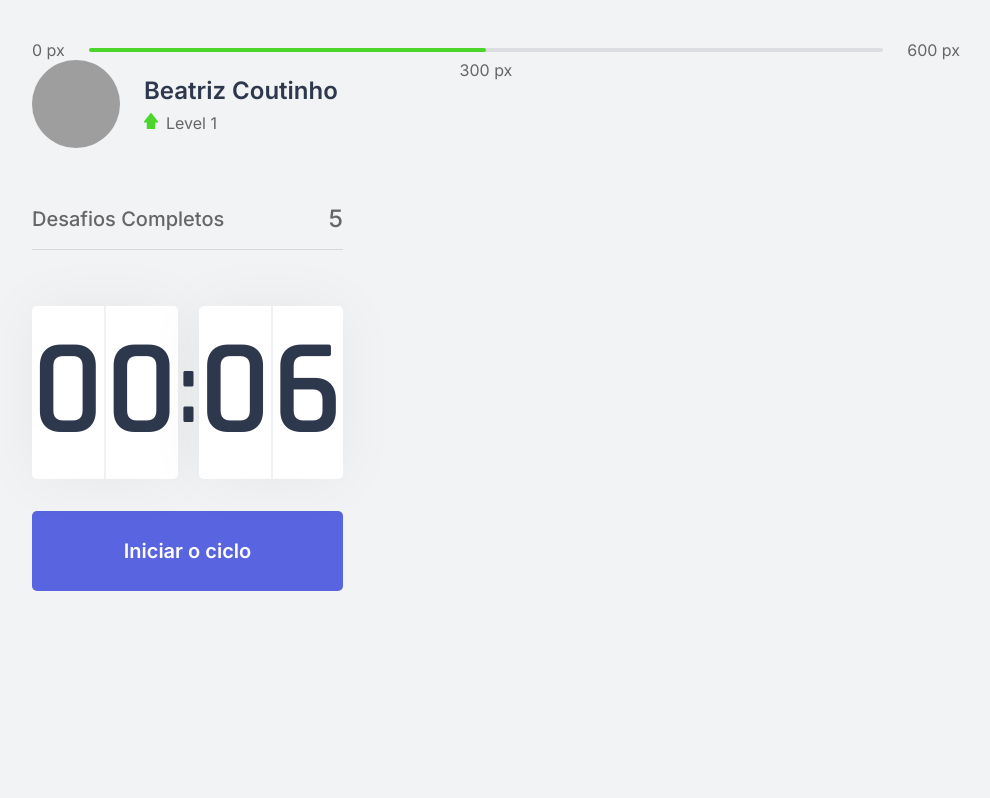
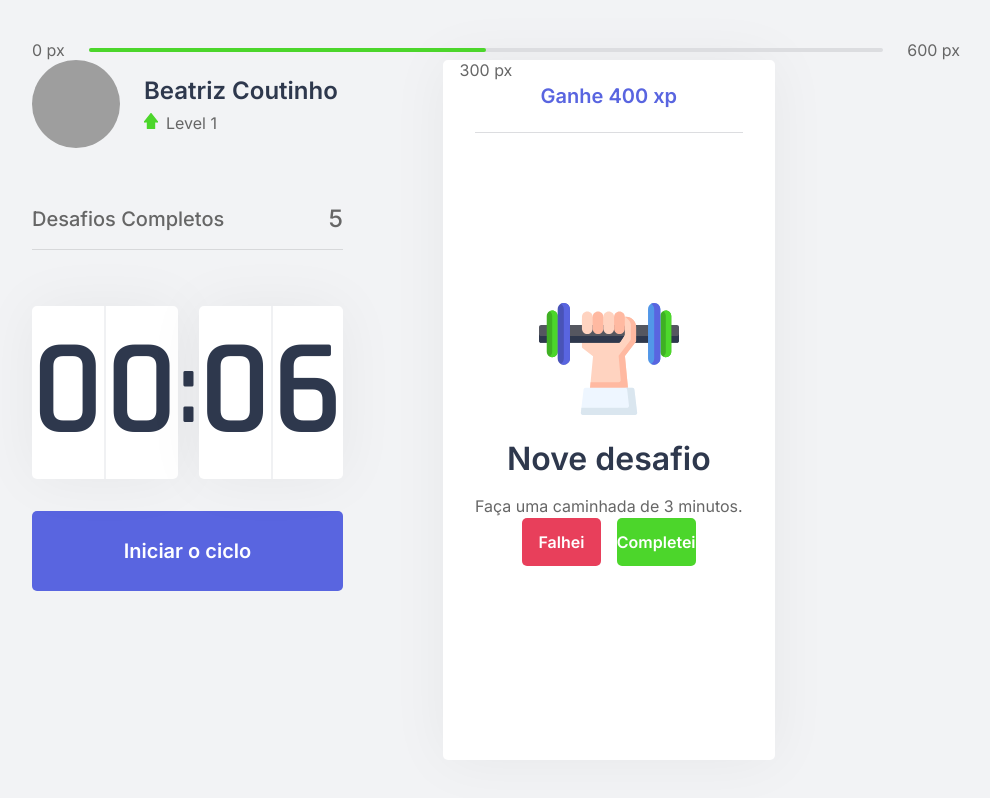
Before and after one commit to bibiacoutinho/NLW4Moveit, a Next.js app: page / in a window 1280 px wide. Shown: the whole page, without its empty margins (144-1134 px from the left). Built offline with nearby package versions, Linux system fonts and the light colour scheme; grey boxes are pictures that could not be loaded.

Commit message:
aula3: componente ChallengeBox finalizado

```diff
--- /dev/null
+++ b/src/components/ChallengeBox.tsx
@@ -0,0 +1,34 @@
+import styles from '../styles/components/ChallengeBox.module.css';
+
+export function ChallengeBox() {
+    const hasActiveChallenge = true;
+    return (
+        <div className={styles.challengeBoxContainer}>
+            { hasActiveChallenge ? (
+                <div className={styles.challengeActive}>
+                    <header>Ganhe 400 xp</header>
+                    <main>
+                        <img src="icons/body.svg" />
+                        <strong>Nove desafio</strong>
+                        <p>Faça uma caminhada de 3 minutos.</p>
+
+                        <footer>
+                            <button type="button"
+                                className={styles.challengeFailedButton}>Falhei</button>
+                            <button type="button"
+                                className={styles.challengeSucceededButton}>Completei</button>
+                        </footer>
+                    </main>
+                </div>
+            ) : (
+                    <div className={styles.challengeNotActive}>
+                        <strong>Finalize um ciclo para receber um desafio</strong>
+                        <p>
+                            <img src="icons/level-up.svg" alt="Level Up" />
+                    Avance de level completando desafios.
+                </p>
+                    </div>
+                )}
+        </div>
+    )
+}
--- a/src/pages/index.tsx
+++ b/src/pages/index.tsx
@@ -1,11 +1,12 @@
+import Head from 'next/head';
+
 import { CompletedChallenges } from "../components/CompletedChallenges";
 import { Countdown } from "../components/Countdown";
 import { ExperienceBar } from "../components/ExperienceBar";
 import { Profile } from "../components/Profile";
 
-import Head from 'next/head';
-
 import styles from '../styles/pages/Home.module.css';
+import { ChallengeBox } from "../components/ChallengeBox";
 
 export default function Home() {
   return (
@@ -22,7 +23,7 @@
           <Countdown />
         </div>
         <div>
-
+          <ChallengeBox />
         </div>
       </section>
     </div>
--- /dev/null
+++ b/src/styles/components/ChallengeBox.module.css
@@ -0,0 +1,108 @@
+.challengeBoxContainer {
+    height: 100%;
+
+    background-color: var(--white);
+    border-radius: 5px;
+    box-shadow: 0 0 60px rgba(0, 0, 0, 0.05);
+    padding: 1.5rem 2rem;
+
+    display: flex;
+    flex-direction: column;
+    align-items: center;
+    justify-content: center;
+
+    text-align: center;
+}
+
+.challengeNotActive {
+    display: flex;
+    flex-direction: column;
+    align-items: center;
+}
+
+.challengeNotActive strong {
+    font-size: 1.5rem;
+    font-weight: 500;
+    line-height: 1.4;
+}
+
+.challengeNotActive p {
+    display: flex;
+    flex-direction: column;
+    align-items: center;
+    line-height: 1.4;
+    max-width: 70%;
+    margin-top: 3rem;
+}
+
+.challengeNotActive p img{
+    margin-bottom: 1rem;
+}
+
+.challengeActive {
+    height: 100%;
+
+    display: flex;
+    flex-direction: column;
+}
+
+.challengeActive header {
+    color: var(--blue);
+    font-weight: 600;
+    font-size: 1.25rem;
+    padding: 0 2rem 1.5rem;
+    border-bottom: 1px solid var(--gray-line);
+}
+
+.challengeActive main {
+    flex: 1;
+    display: flex;
+    flex-direction: column;
+    align-items: center;
+    justify-content: center;
+}
+
+.challengeActive main strong {
+    font-weight: 600;
+    font-size: 2rem;
+    color: var(--title);
+    margin: 1.5rem 0 1rem;
+}
+
+.challengeActive main p {
+    line-height: 1.5;
+}
+
+.challengeActive footer {
+    display: grid;
+    grid-template-columns: 1fr 1fr;
+    gap: 1rem;
+}
+
+.challengeActive footer button {
+    height: 3rem;
+
+    display: flex;
+    align-items: center;
+    justify-content: center;
+
+    border: 0;
+    border-radius: 5px;
+
+    color: var(--white);
+
+    font-size: 1rem;
+    font-weight: 600;
+}
+
+.challengeActive footer button.challengeFailedButton {
+    background-color: var(--red);
+}
+
+.challengeActive footer button.challengeSucceededButton {
+    background-color: var(--green);
+}
+
+.challengeActive footer button:hover {
+    filter: brightness(0.9);
+}
```
